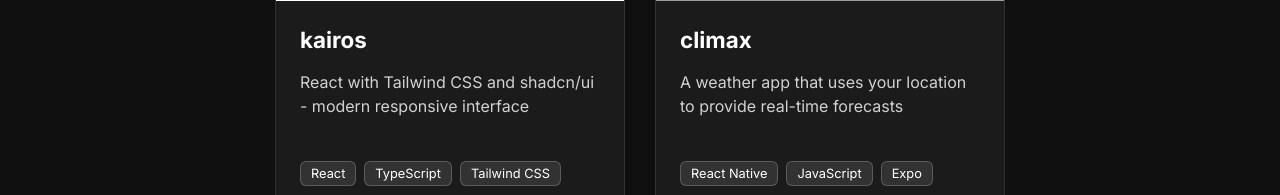
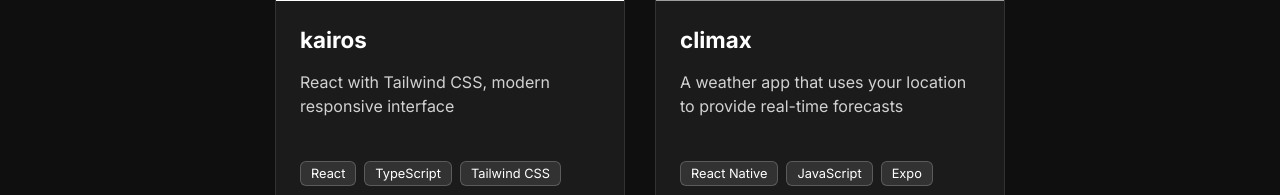
Before and after one commit to Adyllsxn/adyllsxn, a React (Vite) app in the folder portfolio/: page /projects/personal in a window 1280 px wide. Shown: the part 1264-1459 px from the top of the page. Built offline with nearby package versions, Linux system fonts and the light colour scheme; grey boxes are pictures that could not be loaded.

Commit message:
add new projet

```diff
--- a/portfolio/src/pages/Projects/Personal/projectsData.ts
+++ b/portfolio/src/pages/Projects/Personal/projectsData.ts
@@ -87,7 +87,7 @@
     type: 'frontend',
     category: 'frontend',
     title: 'kairos',
-    description: 'React with Tailwind CSS and shadcn/ui - modern responsive interface',
+    description: 'React with Tailwind CSS, modern responsive interface',
     tools: ['React', 'TypeScript', 'Tailwind CSS'],
     image: adyllsxnImg,
     demo: 'https://kaiross.vercel.app/',
```
Also changed, not shown: 1 other file (tests, documents, lock files or other folders).
